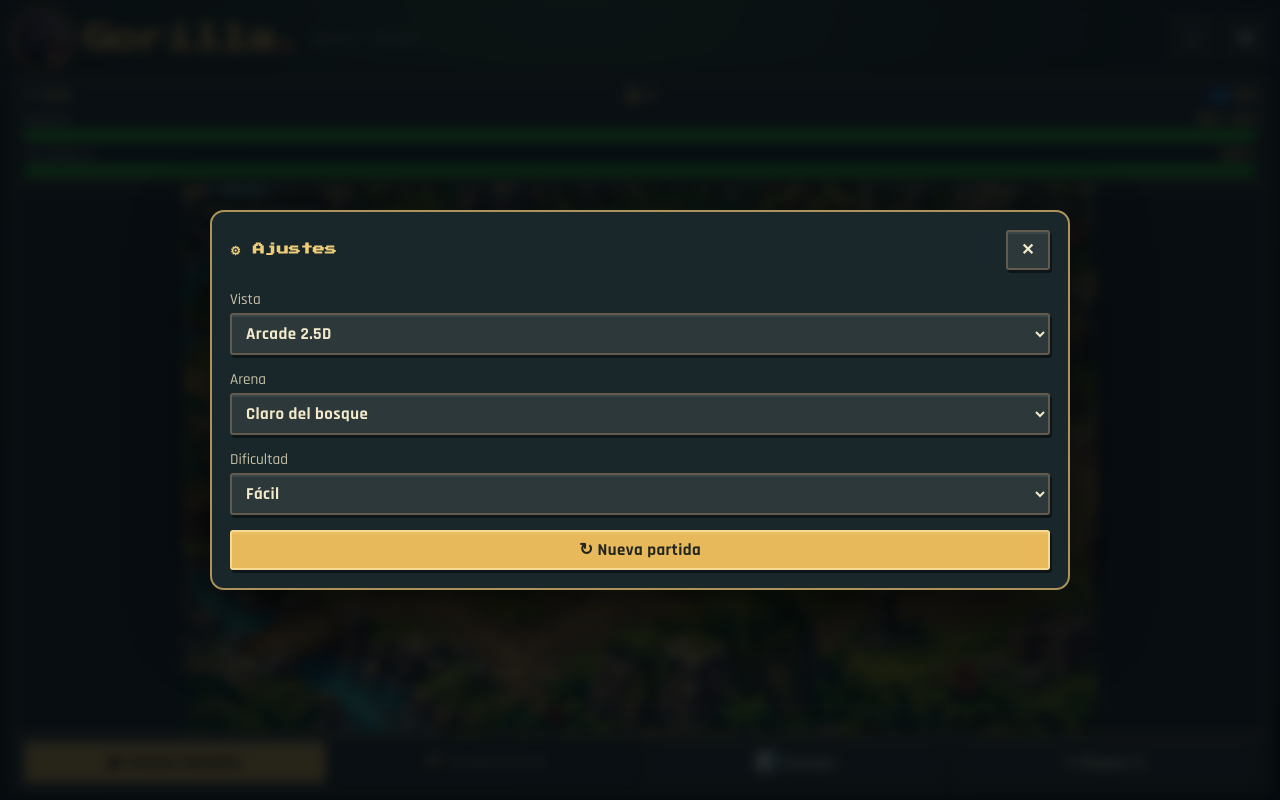
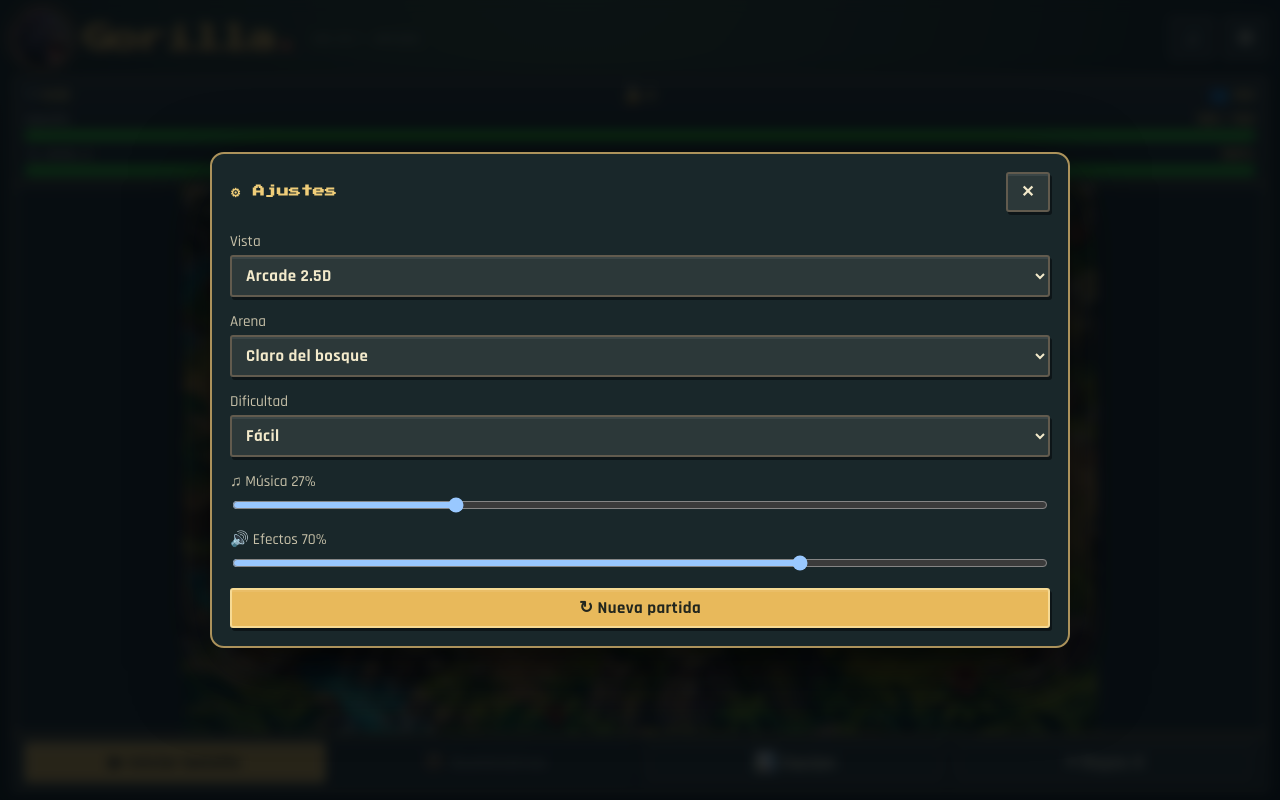
Before and after one commit to BrayanQuirino/gorilla, a React (Vite) app: page / in a window 1280 px wide. Both pictures are taken after a click on the button "Ajustes". Built offline with nearby package versions, Linux system fonts and the light colour scheme.

Commit message:
Add independent music and effects volume sliders

```diff
--- a/src/main.jsx
+++ b/src/main.jsx
@@ -295,6 +295,8 @@ function App() {
   const audio = useRef(null);
   const indice_sonido = useRef(0);
   const [sonido, cambiar_sonido] = useState(true);
+  const [volumen_musica, cambiar_volumen_musica] = useState(27);
+  const [volumen_efectos, cambiar_volumen_efectos] = useState(70);
   const ultimo_cuadro = useRef(null);
   const dialogo = useRef(null);
   const boton_estrategia = useRef(null);
@@ -316,6 +318,10 @@ function App() {
     audio.current?.configurarArena(batalla.arena);
     audio.current?.activar(sonido && iniciada && !pausa_activa && !Boolean(batalla.resultado), anuncio);
   },[sonido,iniciada,pausa_activa,batalla.resultado,anuncio,batalla.arena]);
+  useEffect(() => {
+    audio.current?.volumenMusica(volumen_musica / 100);
+    audio.current?.volumenEfectos(volumen_efectos / 100);
+  },[volumen_musica,volumen_efectos]);
   useEffect(() => {
     const fallo = error => {
       console.warn('Vista WebGL:', error);
@@ -479,6 +485,8 @@ function App() {
             {Object.entries(ARENAS).map(([id,item])=><option key={id} value={id}>{item.nombre}</option>)}</select></label>
           <label>Dificultad<select value={dificultad} onChange={e=>{const n=Number(e.target.value);cambiar_dificultad(n);nueva_partida(n);}}>
             {dificultades.map((d,i)=><option key={d} value={i}>{d}</option>)}</select></label>
+          <label>♫ Música {volumen_musica}%<input type="range" min="0" max="100" value={volumen_musica} onChange={e=>cambiar_volumen_musica(Number(e.target.value))} aria-label="Volumen de música"/></label>
+          <label>🔊 Efectos {volumen_efectos}%<input type="range" min="0" max="100" value={volumen_efectos} onChange={e=>cambiar_volumen_efectos(Number(e.target.value))} aria-label="Volumen de efectos"/></label>
           <button className="principal" onClick={()=>{nueva_partida();cambiar_panel_movil(null);}}>↻ Nueva partida</button>
         </div>}
       </section></div>}
```
